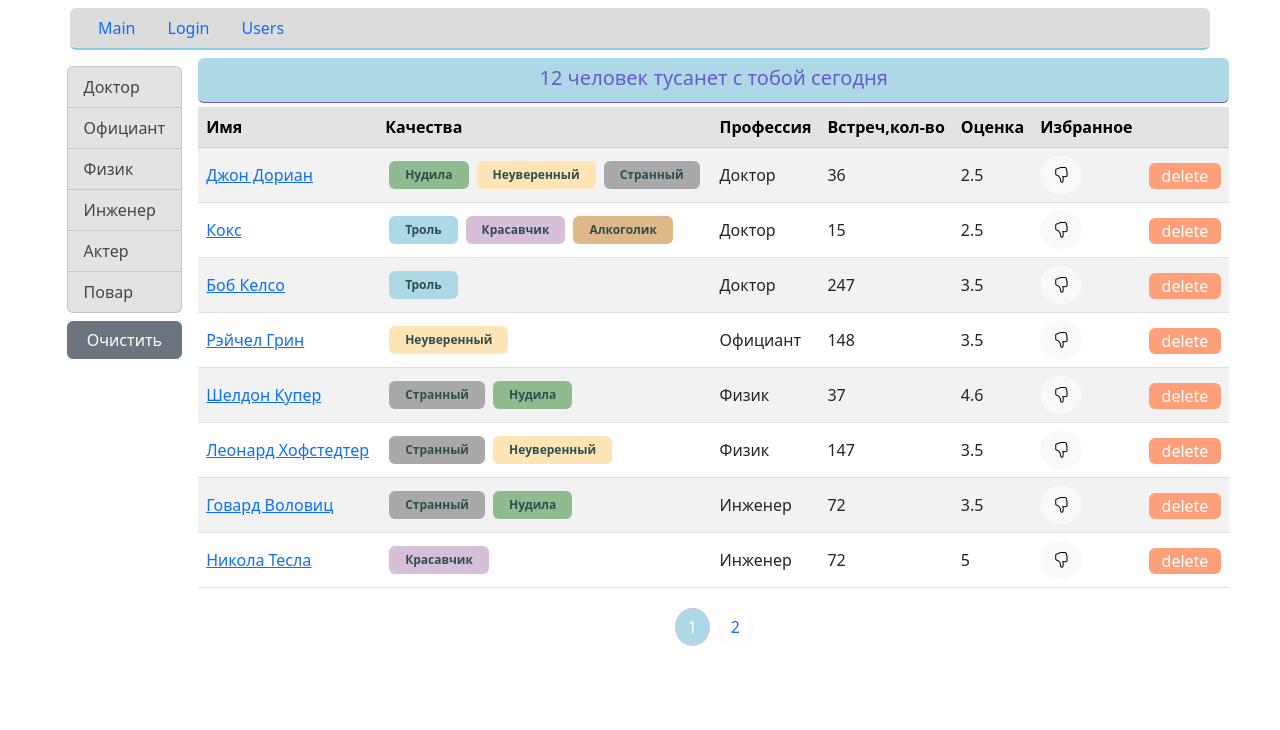
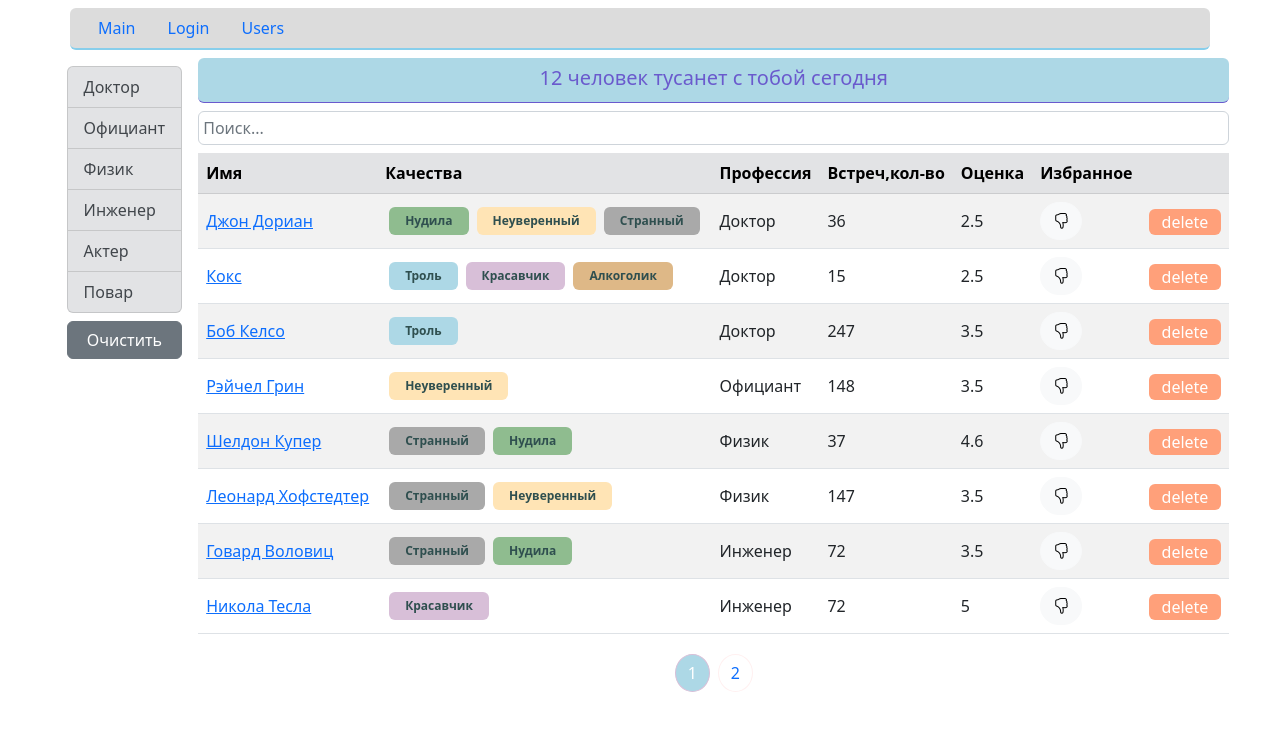
Before and after one commit to V-Ivanich/project_Fast-company, a React (Create React App) app: page /users in a window 1280 px wide. Shown: the top 730 px of the page. Built offline with nearby package versions, Linux system fonts and the light colour scheme.

Commit message:
add input search

```diff
--- /dev/null
+++ b/src/components/search.jsx
@@ -0,0 +1,14 @@
+import React from "react";
+
+const Search = () => {
+    return (
+        <div className="mb-2 mt-1">
+            <input
+                type="text"
+                className="form-control p-1 w-100"
+                placeholder="Поиск..."
+            />
+        </div>
+    );
+};
+export default Search;
--- a/src/components/usersList.jsx
+++ b/src/components/usersList.jsx
@@ -1,5 +1,6 @@
 import React, { useState, useEffect } from "react";
 import Pagination from "./pagination";
+import Search from "./search";
 import { paginate } from "../utils/paginate";
 import GroupList from "./groupList";
 import PropTypes from "prop-types";
@@ -102,6 +103,7 @@ const UsersList = () => {
             )}
             <div className="d-flex flex-column">
                 <SearchStatus length={count} />
+                <Search />
                 {count > 0 && (
                     <UserTable
                         users={userCrop}
```
Also changed, not shown: .eslintrc.js.
